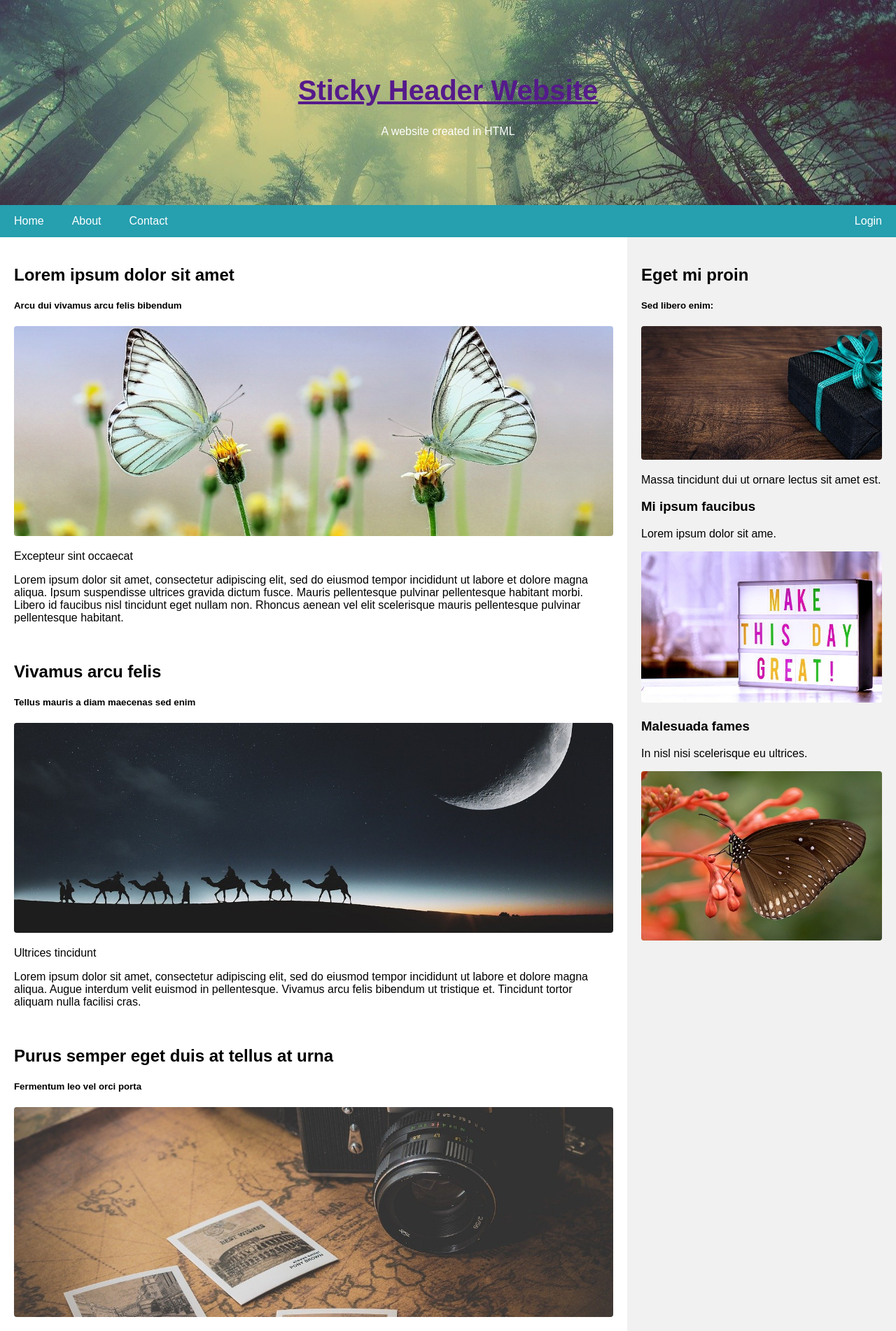
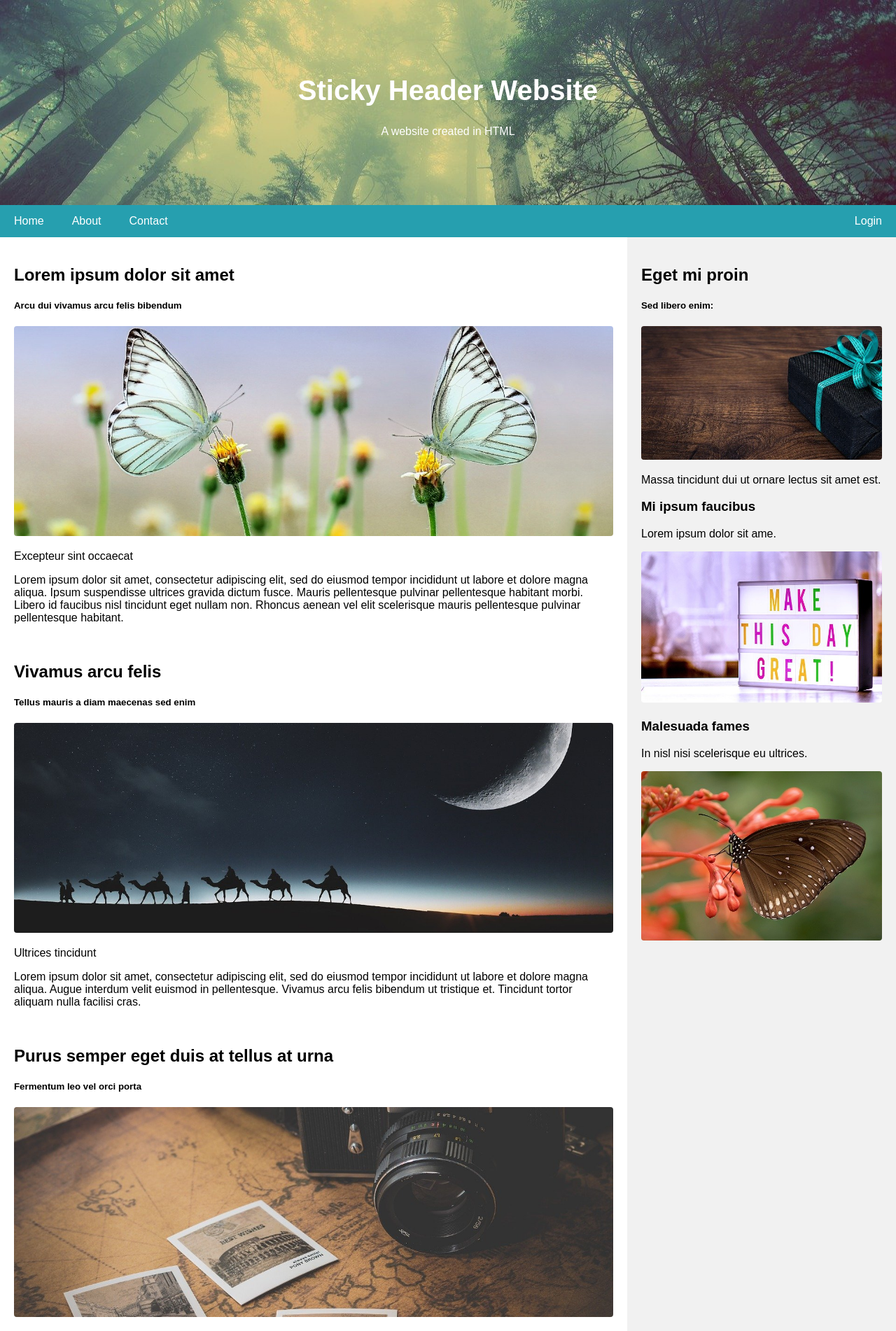
Before and after one commit to bungferry/hello-jekyll, a Jekyll site: the page built from index.md, in a window 1280 px wide. Shown: the top 1902 px of the page at 70% size. Built offline with Jekyll 4.4.1, drawn with Linux system fonts in a browser that asks for light colours.

Commit message:
Update default.html

```diff
--- a/_layouts/default.html
+++ b/_layouts/default.html
@@ -92,6 +92,20 @@
       animation: smoothScroll 1s forwards;
     }
 
+    a {
+       color: white;
+       text-decoration: none;
+
+    strong {
+     color: inherit;
+    }
+
+    &:hover,
+    &:focus {
+    text-decoration: underline;
+     }
+    }
+
     @keyframes smoothScroll {
       0% {
         transform: translateY(-142px);
```
